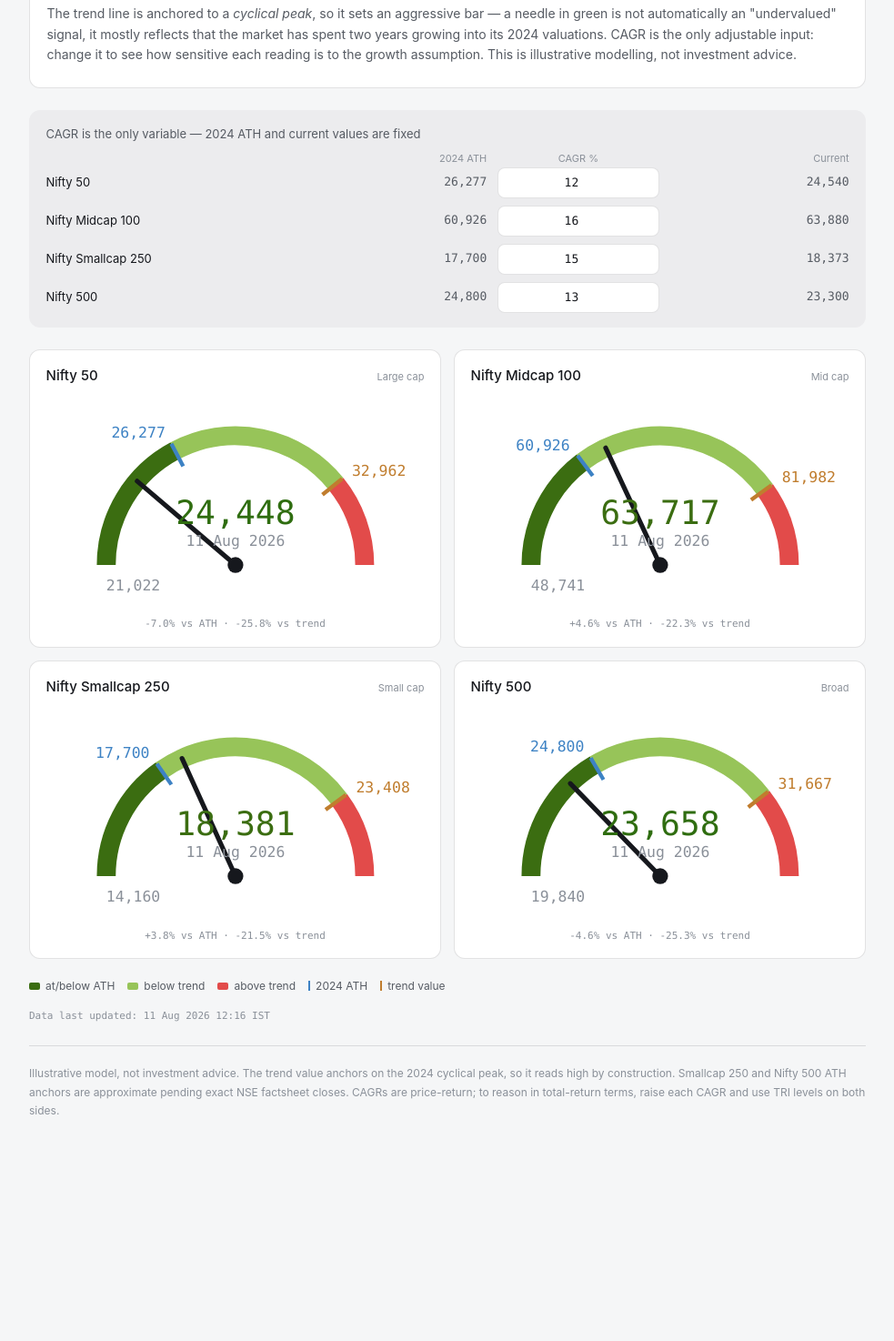
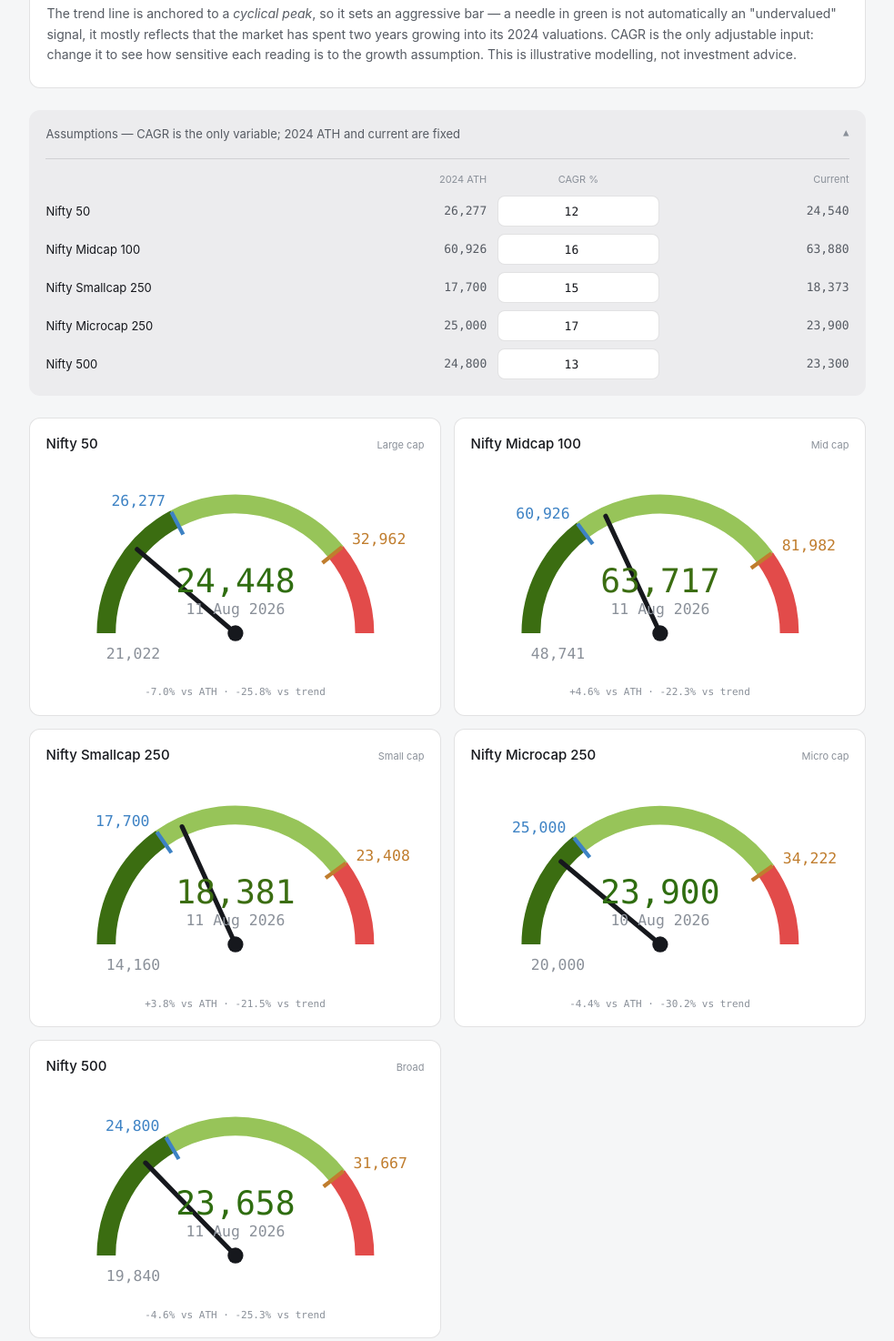
Before and after one commit to vkamthe/nifty-valuation-dashboard, a plain HTML site: page index.html in a window 1280 px wide. Shown: the part 700-2174 px from the top of the page at 91% size, without its empty margins (148-1131 px from the left). Before the commit the page ends 2008 px from the top, so only its background shows below. Drawn offline with Linux system fonts and the light colour scheme.

Commit message:
Add Nifty Microcap 250; collapsible methodology + assumptions panels

```diff
--- a/index.html
+++ b/index.html
@@ -31,13 +31,16 @@
     border-radius:8px;padding:7px 12px;font-size:12px;cursor:pointer;font-family:inherit;white-space:nowrap}
   .toggle:hover{border-color:var(--border-strong)}
 
-  .method{background:var(--surface-2);border:1px solid var(--border);border-radius:12px;
-    padding:0 1.15rem;margin-bottom:1.5rem}
-  .method summary{cursor:pointer;list-style:none;font-size:15px;font-weight:500;padding:1rem 0;
-    display:flex;align-items:center;justify-content:space-between}
-  .method summary::-webkit-details-marker{display:none}
-  .method summary .chev{color:var(--text-muted);font-size:13px;transition:transform .2s}
-  .method[open] summary .chev{transform:rotate(180deg)}
+  /* shared collapsible tiles */
+  details.tile{border-radius:12px;padding:0 1.15rem;margin-bottom:1.5rem}
+  details.tile > summary{cursor:pointer;list-style:none;display:flex;align-items:center;
+    justify-content:space-between;padding:1rem 0}
+  details.tile > summary::-webkit-details-marker{display:none}
+  details.tile > summary .chev{color:var(--text-muted);font-size:13px;transition:transform .2s;margin-left:12px}
+  details.tile[open] > summary .chev{transform:rotate(180deg)}
+
+  .method{background:var(--surface-2);border:1px solid var(--border)}
+  .method > summary{font-size:15px;font-weight:500}
   .method .body{padding:0 0 1.15rem;font-size:14px;color:var(--text-secondary);border-top:1px solid var(--border)}
   .method .body p{margin:.9rem 0 .4rem}
   .method .body .lead{color:var(--text-primary);margin-top:1rem}
@@ -48,15 +51,18 @@
   .formula{font-family:var(--font-mono);font-size:13px;background:var(--surface-1);
     border-radius:8px;padding:10px 12px;margin:.9rem 0;color:var(--text-primary);overflow-x:auto}
 
-  .panel{background:var(--surface-1);border-radius:12px;padding:1rem 1.15rem;margin-bottom:1.5rem}
-  .panel-h{font-size:13px;color:var(--text-secondary);margin-bottom:8px}
+  .assume{background:var(--surface-1)}
+  .assume > summary{font-size:13px;color:var(--text-secondary)}
+  .assume .body{padding:0 0 1.1rem;border-top:1px solid var(--border)}
   .row{display:grid;grid-template-columns:1.4fr 1fr .9fr 1fr;gap:8px 12px;align-items:center}
   .row .head{font-size:11px;color:var(--text-muted)}
-  .row + .row{margin-top:8px}
+  .row.data{margin-top:8px}
+  .row.headrow{margin-top:.9rem}
   .fixed{font-family:var(--font-mono);font-size:13px;text-align:right;color:var(--text-secondary)}
   input[type=number]{width:100%;height:34px;border:1px solid var(--border);background:var(--surface-2);
     color:var(--text-primary);border-radius:8px;text-align:center;font-family:var(--font-mono);font-size:13px;padding:0 6px}
   input[type=number]:focus{outline:none;border-color:var(--accent);box-shadow:0 0 0 3px color-mix(in srgb,var(--accent) 22%,transparent)}
+
   .grid{display:grid;grid-template-columns:repeat(auto-fit,minmax(300px,1fr));gap:14px}
   .card{background:var(--surface-2);border:1px solid var(--border);border-radius:12px;padding:1rem 1.1rem}
   .card-h{display:flex;justify-content:space-between;align-items:baseline;margin-bottom:2px}
@@ -78,12 +84,12 @@
   <header>
     <div>
       <h1>Valuation till 2026 end</h1>
-      <p class="sub">Where four Nifty indices sit today versus their own trend growth since the 2024 peak.</p>
+      <p class="sub">Where five Nifty indices sit today versus their own trend growth since the 2024 peak.</p>
     </div>
     <button class="toggle" id="theme" aria-label="Toggle colour theme">Dark</button>
   </header>
 
-  <details class="method" open>
+  <details class="tile method" open>
     <summary>How to read this dashboard <span class="chev">&#9662;</span></summary>
     <div class="body">
       <p class="lead">Each dial asks one question: has the index grown faster or slower than its own long-run rate since it last peaked?</p>
@@ -110,9 +116,10 @@
     </div>
   </details>
 
-  <div class="panel">
-    <div class="panel-h">CAGR is the only variable — 2024 ATH and current values are fixed</div>
-    <div class="row">
+  <details class="tile assume" open>
+    <summary>Assumptions — CAGR is the only variable; 2024 ATH and current are fixed <span class="chev">&#9662;</span></summary>
+    <div class="body">
+      <div class="row headrow">
         <div></div>
         <div class="head" style="text-align:right">2024 ATH</div>
         <div class="head" style="text-align:center">CAGR %</div>
@@ -120,6 +127,7 @@
       </div>
       <div id="inputs"></div>
     </div>
+  </details>
 
   <div class="grid" id="gauges"></div>
 
@@ -135,9 +143,9 @@
 
   <p class="note">
     Illustrative model, not investment advice. The trend value anchors on the 2024 cyclical
-    peak, so it reads high by construction. Smallcap 250 and Nifty 500 ATH anchors are
-    approximate pending exact NSE factsheet closes. CAGRs are price-return; to reason in
-    total-return terms, raise each CAGR and use TRI levels on both sides.
+    peak, so it reads high by construction. Smallcap 250, Microcap 250 and Nifty 500 ATH
+    anchors are approximate pending exact NSE factsheet closes. CAGRs are price-return; to
+    reason in total-return terms, raise each CAGR and use TRI levels on both sides.
   </p>
 </div>
 
@@ -146,6 +154,7 @@
   {name:"Nifty 50",cat:"Large cap",ath:26277.35,cagr:12.0,cur:24540,date:"8 Aug 2026"},
   {name:"Nifty Midcap 100",cat:"Mid cap",ath:60925.95,cagr:16.0,cur:63880,date:"10 Aug 2026"},
   {name:"Nifty Smallcap 250",cat:"Small cap",ath:17700,cagr:15.0,cur:18373,date:"10 Aug 2026"},
+  {name:"Nifty Microcap 250",cat:"Micro cap",ath:25000,cagr:17.0,cur:23900,date:"10 Aug 2026"},
   {name:"Nifty 500",cat:"Broad",ath:24800,cagr:13.0,cur:23300,date:"8 Aug 2026"}
 ];
 const cx=120,cy=112,R=82;
@@ -184,7 +193,7 @@
   </div>`;
 }
 function inputRow(d,i){
-  return `<div class="row">
+  return `<div class="row data">
     <span style="font-size:13px">${d.name}</span>
     <span class="fixed">${fmt(d.ath)}</span>
     <input type="number" step="0.5" value="${d.cagr}" data-i="${i}" aria-label="${d.name} CAGR">
```
Also changed, not shown: 1 other file. Lines whose indentation alone changed are shown as unchanged.
